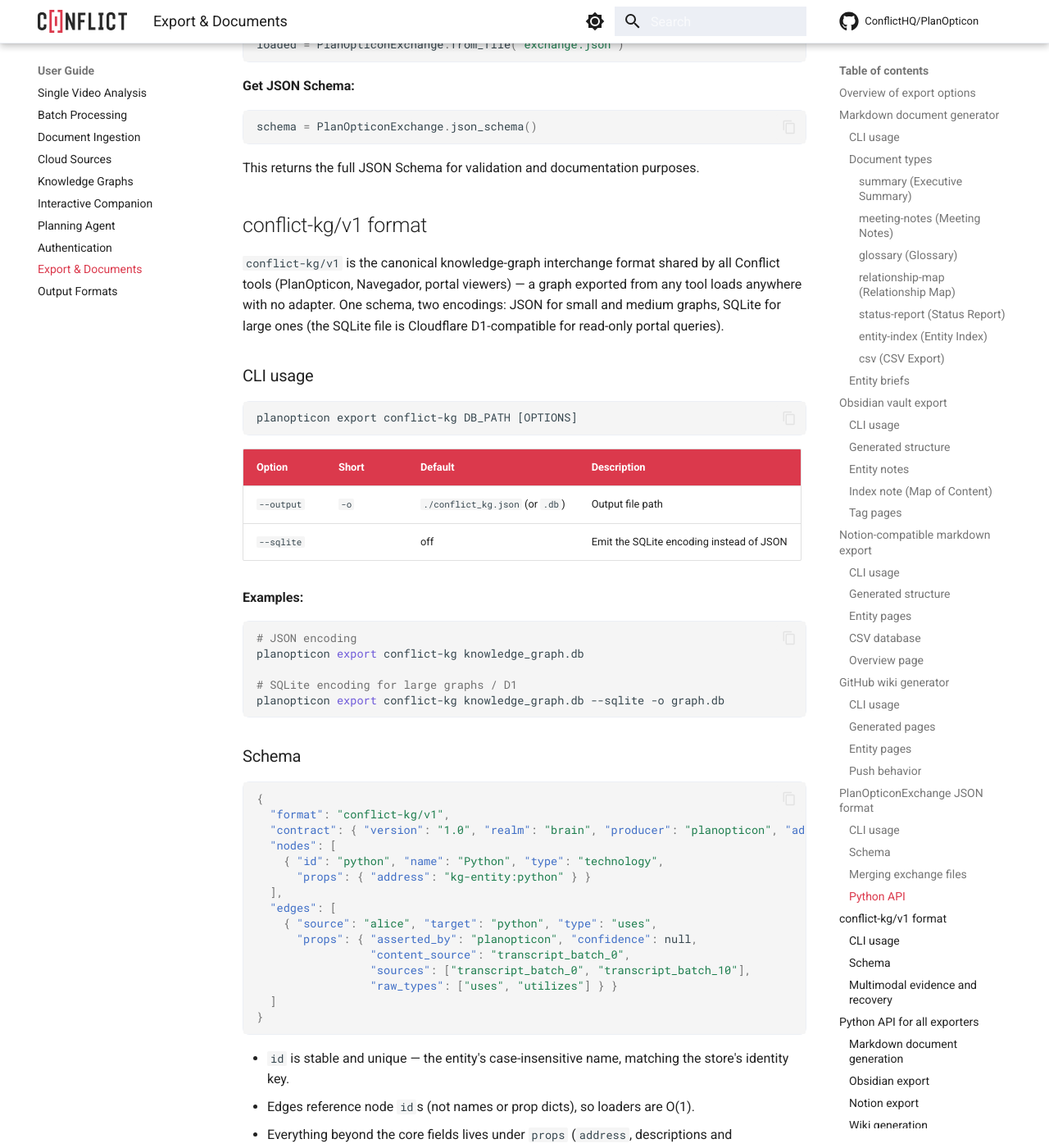
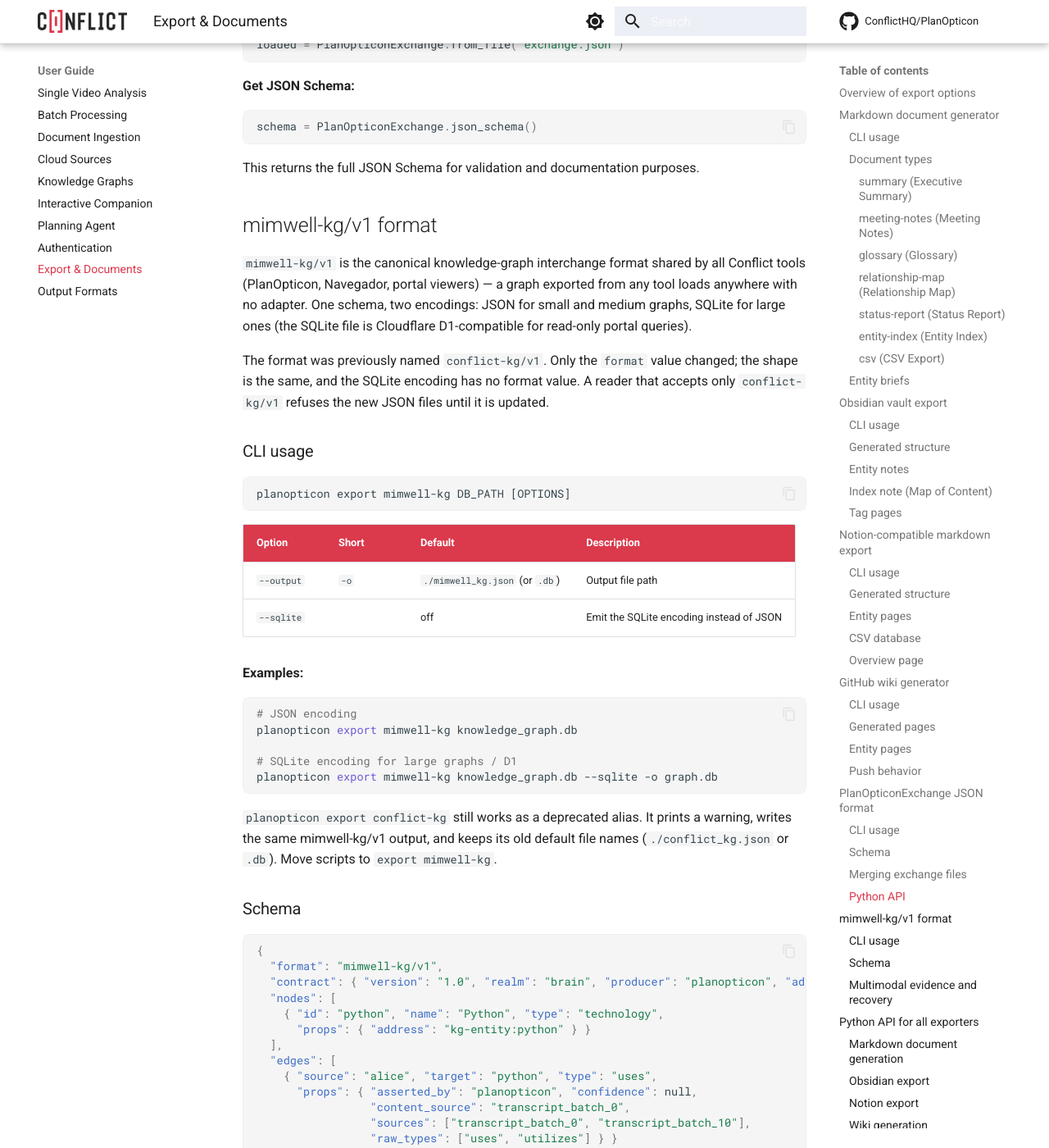
Before and after one commit to ConflictHQ/PlanOpticon, an MkDocs documentation site: the page built from docs/guide/export.md, in a window 1280 px wide and 1400 px high, scrolled down 14052 px. Shown: the whole window at 82% size. Built offline with MkDocs 1.6.1 and Material for MkDocs 9.7.7, drawn with Linux system fonts in a browser that asks for light colours; comment, search, counter and statistics services are not loaded; some of the changed text lies outside the part shown.

Commit message:
feat(export)!: emit mimwell-kg/v1 graph exports
Mimwell's readers are retiring the conflict-kg/v1 format name and accept
mimwell-kg/v1, so a graph PlanOpticon exports under the old name will be
refused there. Only the format value moves; the node/edge shape and the
SQLite encoding (which has no format value) are unchanged.

`planopticon export mimwell-kg` is the primary command. `export
conflict-kg` stays as a deprecated alias so existing scripts keep
running: it warns on stderr, writes the same mimwell-kg/v1 output, and
keeps its old default file names. Nothing in PlanOpticon reads these
files back, so there is no legacy input path to keep.

BREAKING CHANGE: the JSON encoding's format value is now mimwell-kg/v1;
a reader that accepts only conflict-kg/v1 refuses it.

````diff
--- a/docs/guide/export.md
+++ b/docs/guide/export.md
@@ -10,7 +10,7 @@ PlanOpticon provides multiple ways to export knowledge graph data into formats s
 | Obsidian vault | `planopticon export obsidian` | No | YAML frontmatter, `[[wiki-links]]`, tag pages, Map of Content |
 | Notion-compatible | `planopticon export notion` | No | Callout blocks, CSV database for bulk import |
 | PlanOpticonExchange JSON | `planopticon export exchange` | No | Canonical interchange format for merging and sharing |
-| conflict-kg/v1 | `planopticon export conflict-kg` | No | Cross-tool graph interchange format (JSON or SQLite) |
+| mimwell-kg/v1 | `planopticon export mimwell-kg` | No | Cross-tool graph interchange format (JSON or SQLite) |
 | GitHub wiki | `planopticon wiki generate` | No | Home, Sidebar, entity pages, type indexes |
 | GitHub wiki push | `planopticon wiki push` | Git auth | Push generated wiki to a GitHub repo |
 
@@ -566,40 +566,49 @@ schema = PlanOpticonExchange.json_schema()
 
 This returns the full JSON Schema for validation and documentation purposes.
 
-## conflict-kg/v1 format
+## mimwell-kg/v1 format
 
-`conflict-kg/v1` is the canonical knowledge-graph interchange format shared by
+`mimwell-kg/v1` is the canonical knowledge-graph interchange format shared by
 all Conflict tools (PlanOpticon, Navegador, portal viewers) — a graph exported
 from any tool loads anywhere with no adapter. One schema, two encodings: JSON
 for small and medium graphs, SQLite for large ones (the SQLite file is
 Cloudflare D1-compatible for read-only portal queries).
 
+The format was previously named `conflict-kg/v1`. Only the `format` value
+changed; the shape is the same, and the SQLite encoding has no format value. A
+reader that accepts only `conflict-kg/v1` refuses the new JSON files until it is
+updated.
+
 ### CLI usage
 
 ```
-planopticon export conflict-kg DB_PATH [OPTIONS]
+planopticon export mimwell-kg DB_PATH [OPTIONS]
 ```
 
 | Option | Short | Default | Description |
 |--------|-------|---------|-------------|
-| `--output` | `-o` | `./conflict_kg.json` (or `.db`) | Output file path |
+| `--output` | `-o` | `./mimwell_kg.json` (or `.db`) | Output file path |
 | `--sqlite` | | off | Emit the SQLite encoding instead of JSON |
 
 **Examples:**
 
 ```bash
 # JSON encoding
-planopticon export conflict-kg knowledge_graph.db
+planopticon export mimwell-kg knowledge_graph.db
 
 # SQLite encoding for large graphs / D1
-planopticon export conflict-kg knowledge_graph.db --sqlite -o graph.db
+planopticon export mimwell-kg knowledge_graph.db --sqlite -o graph.db
 ```
+
+`planopticon export conflict-kg` still works as a deprecated alias. It prints a
+warning, writes the same mimwell-kg/v1 output, and keeps its old default file
+names (`./conflict_kg.json` or `.db`). Move scripts to `export mimwell-kg`.
 
 ### Schema
 
 ```json
 {
-  "format": "conflict-kg/v1",
+  "format": "mimwell-kg/v1",
   "contract": { "version": "1.0", "realm": "brain", "producer": "planopticon", "address_kind": "kg-entity" },
   "nodes": [
     { "id": "python", "name": "Python", "type": "technology",
@@ -648,7 +657,7 @@ CREATE INDEX idx_edges_target ON edges(target);
 
 The legacy `knowledge_graph.json` shape (`{nodes, relationships}`) is unchanged
 and remains supported for existing consumers; new integrations should read
-conflict-kg/v1.
+mimwell-kg/v1.
 
 ### Multimodal evidence and recovery
 
@@ -687,7 +696,7 @@ unqualified old output directories, and incomplete graph extraction. Preserve th
 outputs for inspection and rerun into a new directory. A completed visual checkpoint
 contains both diagrams and screenshots; partial per-frame files do not count as a
 completed visual analysis. Memory/SQLite storage, native save/load, graph merge,
-PlanOpticonExchange, and both conflict-kg encodings preserve structured observations.
+PlanOpticonExchange, and both mimwell-kg encodings preserve structured observations.
 
 ## Python API for all exporters
 
````
Also changed, not shown: CHANGELOG.md (+10 -0 lines), 4 other files.
